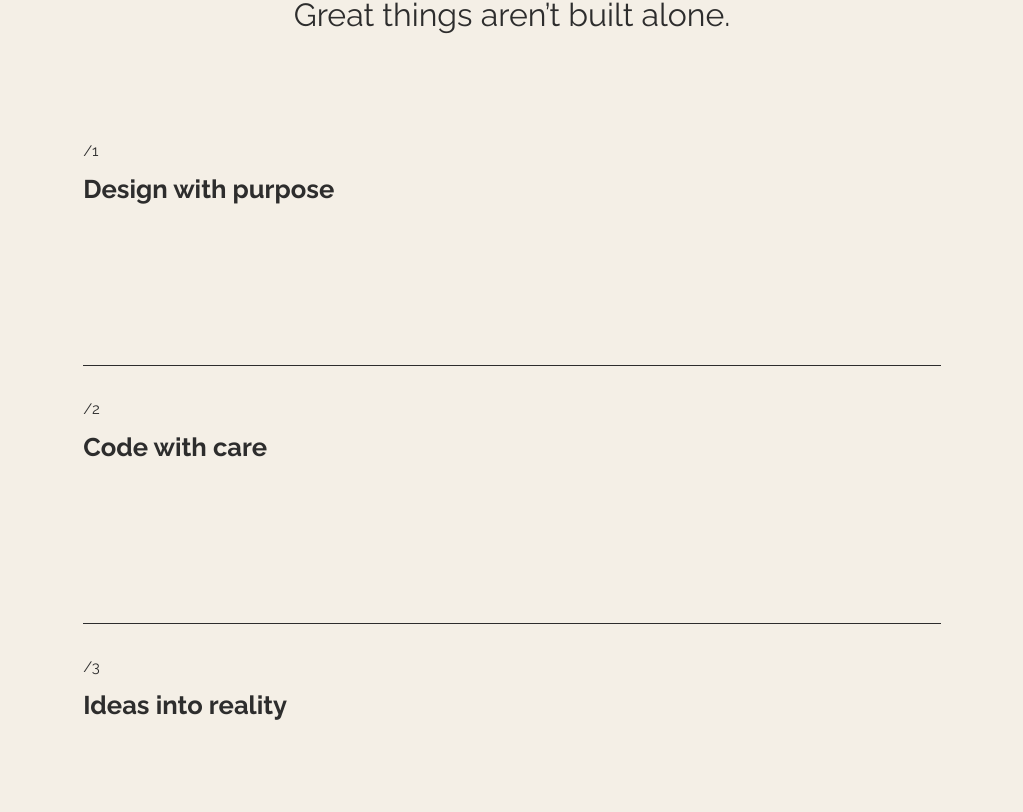
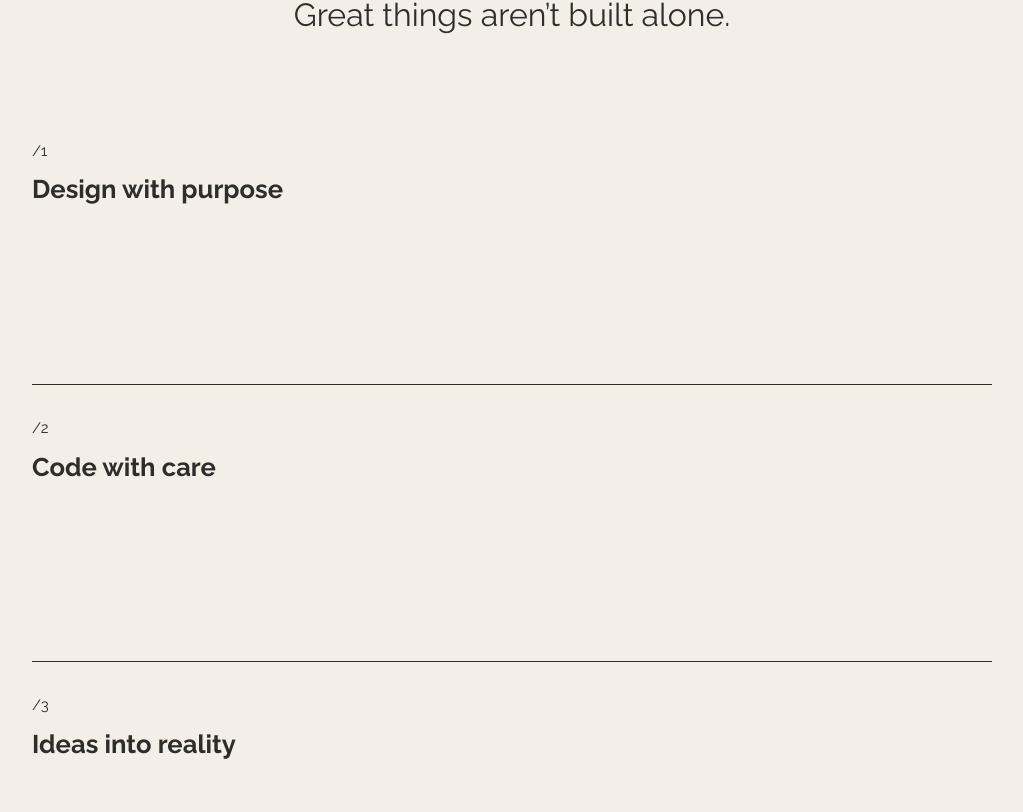
Before and after one commit to Enebye91/NewPortfolio, a React (Vite) app in the folder portfolio/: page / in a window 1280 px wide. Shown: the part 928-1740 px from the top of the page, without its empty margins (128-1151 px from the left). Built offline with nearby package versions, Linux system fonts and the light colour scheme; a web font is replaced by a local one.

Commit message:
Service section changes

```diff
--- a/portfolio/src/styles/service.css
+++ b/portfolio/src/styles/service.css
@@ -18,7 +18,7 @@
 .service_box {
   display: flex;
   flex-direction: column;
-  min-height: 225px;
+  height: 35vh;
   border-bottom: 1px solid var(--black);
   gap: 1rem;
   cursor: pointer;
@@ -54,9 +54,11 @@
 
 @media (min-width: 768px) {
   .service_container {
-    width: 67%;
+    width: 85%;
   }
+
   .service_box {
+    height: 20vh;
     flex-direction: row;
     align-items: flex-start;
     gap: 2rem;
@@ -67,22 +69,24 @@
   }
 
   .description_box {
-    width: 70%;
     display: flex;
     align-items: flex-start;
-    left: 20vh;
+    left: 30vh;
     top: 10%;
   }
 }
 
 @media (min-width: 1024px) {
+  .service_container {
+    width: 75%;
+    height: 800px;
+  }
+
+  .service_box {
+    height: 50vh;
+  }
+
   .description_box {
-    left: 40vh;
+    left: 80vh;
   }
 }
-
-@media (min-width: 1280px) {
-  .description_box {
-    left: 30vh;
-  }
-}
```
